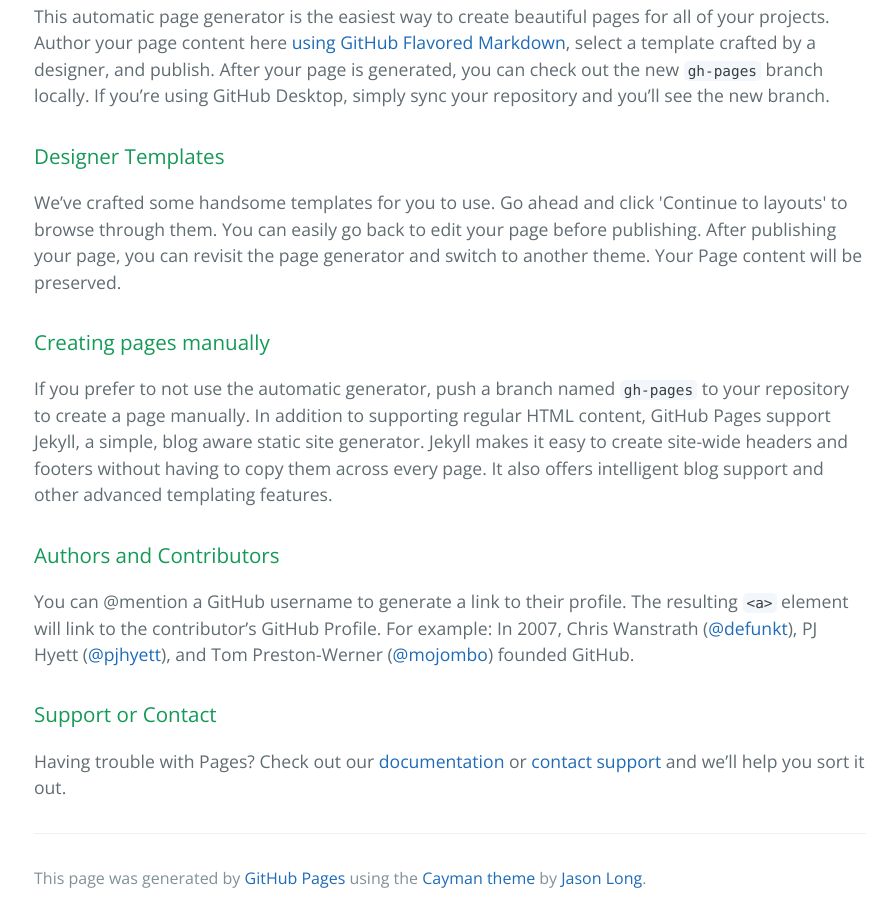
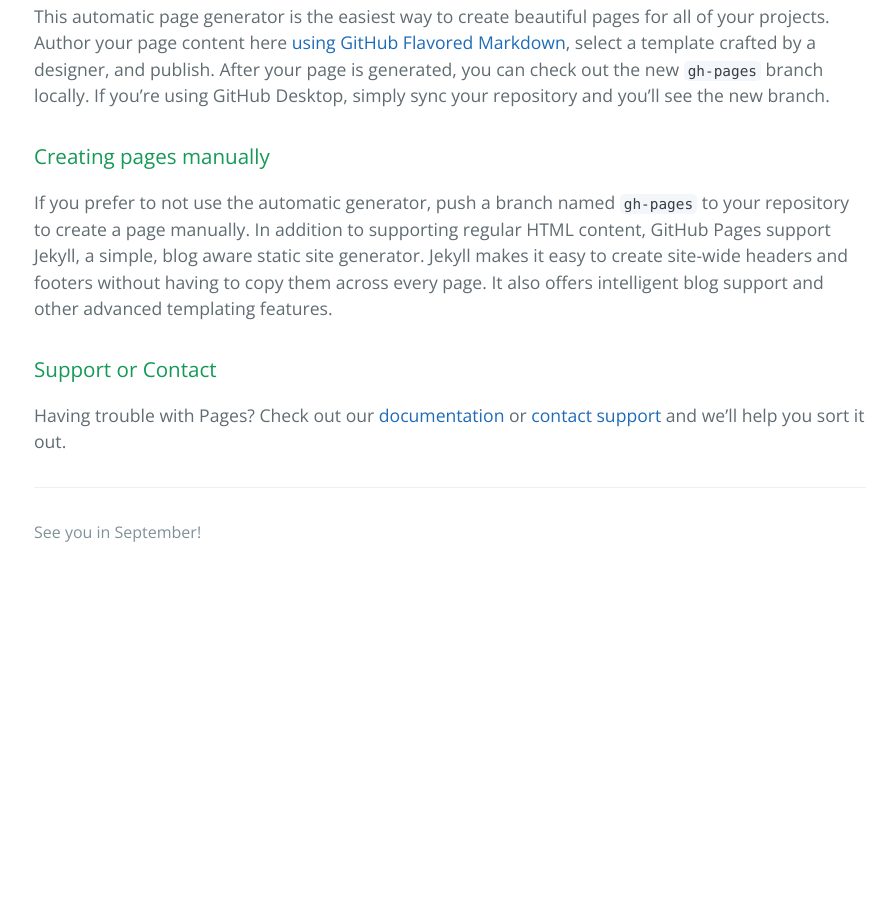
Before and after one commit to jenflohrs/jenflohrs.github.io, a plain HTML site: page index.html in a window 1280 px wide. Shown: the part 394-1316 px from the top of the page, without its empty margins (190-1085 px from the left). After the commit the page ends 970 px from the top, so only its background shows below. Drawn offline with nearby package versions, Linux system fonts and the light colour scheme.

Commit message:
Modifying some content

```diff
--- a/index.html
+++ b/index.html
@@ -22,19 +22,12 @@
 <p>This automatic page generator is the easiest way to create beautiful pages for all of your projects. Author your page content here <a href="https://guides.github.com/features/mastering-markdown/">using GitHub Flavored Markdown</a>, select a template crafted by a designer, and publish. After your page is generated, you can check out the new <code>gh-pages</code> branch locally. If you’re using GitHub Desktop, simply sync your repository and you’ll see the new branch.</p>
 
 <h3>
-<a id="designer-templates" class="anchor" href="#designer-templates" aria-hidden="true"><span aria-hidden="true" class="octicon octicon-link"></span></a>Designer Templates</h3>
-
-<p>We’ve crafted some handsome templates for you to use. Go ahead and click 'Continue to layouts' to browse through them. You can easily go back to edit your page before publishing. After publishing your page, you can revisit the page generator and switch to another theme. Your Page content will be preserved.</p>
 
 <h3>
 <a id="creating-pages-manually" class="anchor" href="#creating-pages-manually" aria-hidden="true"><span aria-hidden="true" class="octicon octicon-link"></span></a>Creating pages manually</h3>
 
 <p>If you prefer to not use the automatic generator, push a branch named <code>gh-pages</code> to your repository to create a page manually. In addition to supporting regular HTML content, GitHub Pages support Jekyll, a simple, blog aware static site generator. Jekyll makes it easy to create site-wide headers and footers without having to copy them across every page. It also offers intelligent blog support and other advanced templating features.</p>
 
-<h3>
-<a id="authors-and-contributors" class="anchor" href="#authors-and-contributors" aria-hidden="true"><span aria-hidden="true" class="octicon octicon-link"></span></a>Authors and Contributors</h3>
-
-<p>You can @mention a GitHub username to generate a link to their profile. The resulting <code>&lt;a&gt;</code> element will link to the contributor’s GitHub Profile. For example: In 2007, Chris Wanstrath (<a href="https://github.com/defunkt" class="user-mention">@defunkt</a>), PJ Hyett (<a href="https://github.com/pjhyett" class="user-mention">@pjhyett</a>), and Tom Preston-Werner (<a href="https://github.com/mojombo" class="user-mention">@mojombo</a>) founded GitHub.</p>
 
 <h3>
 <a id="support-or-contact" class="anchor" href="#support-or-contact" aria-hidden="true"><span aria-hidden="true" class="octicon octicon-link"></span></a>Support or Contact</h3>
@@ -43,7 +36,7 @@
 
       <footer class="site-footer">
 
-        <span class="site-footer-credits">This page was generated by <a href="https://pages.github.com">GitHub Pages</a> using the <a href="https://github.com/jasonlong/cayman-theme">Cayman theme</a> by <a href="https://twitter.com/jasonlong">Jason Long</a>.</span>
+        <span class="site-footer-credits">See you in September!</span>
       </footer>
 
     </section>
```
